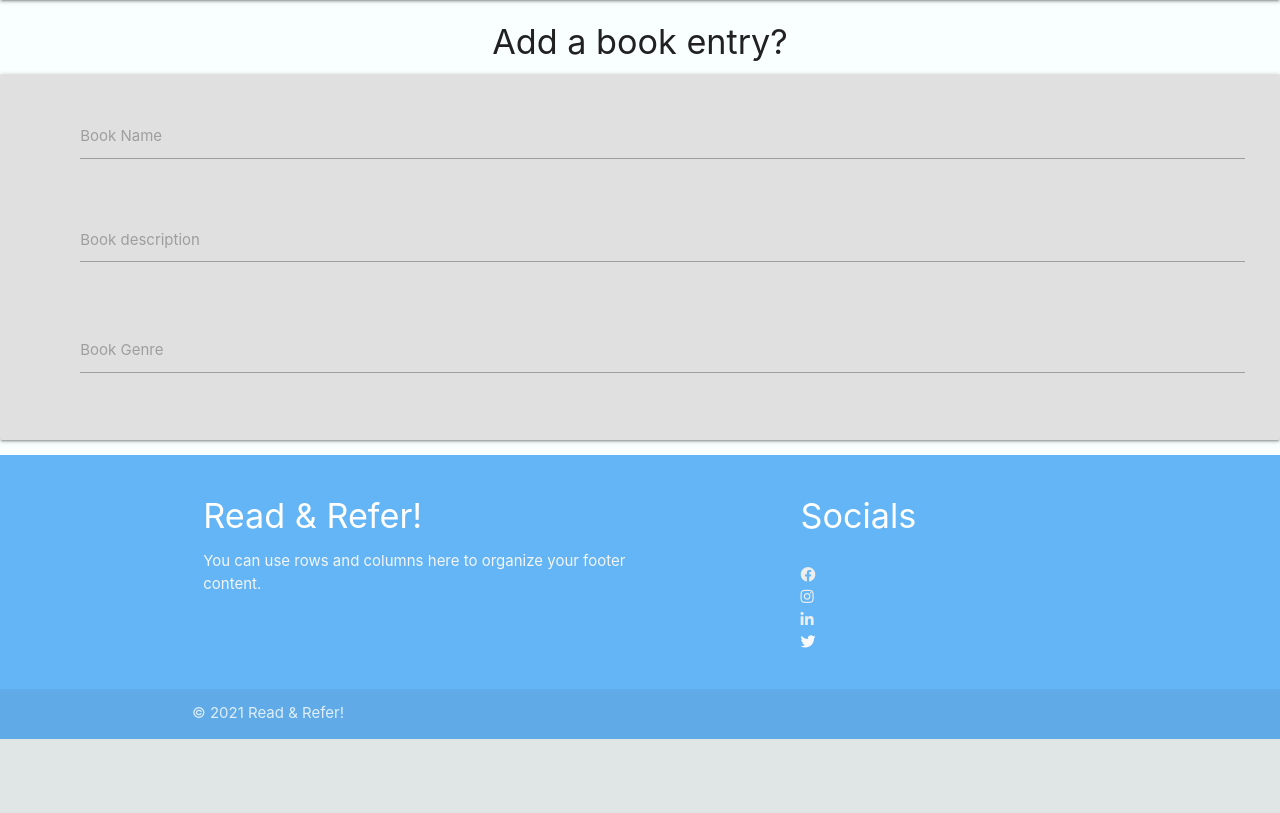
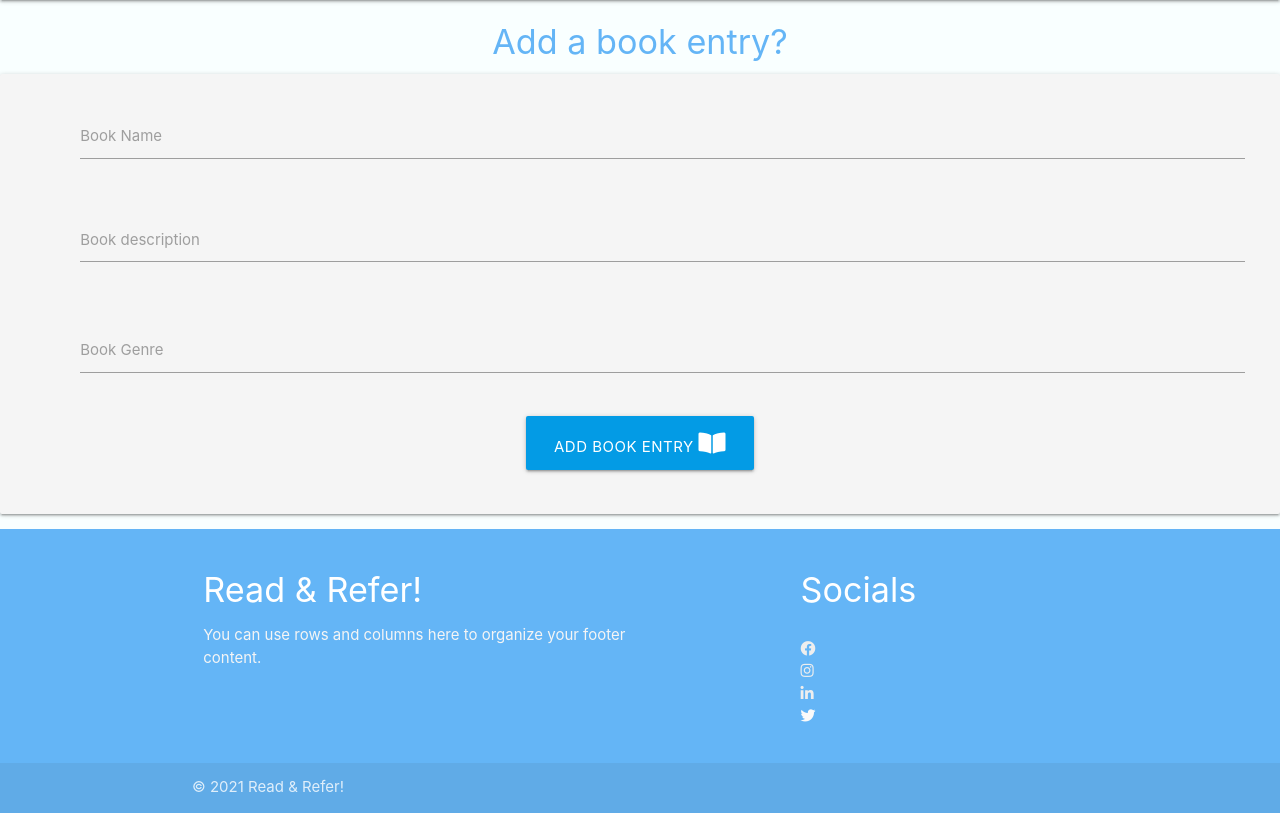
Before and after one commit to mackey123/read-and-refer, a Flask app: page /add_books in a window 1280 px wide. Shown: the part 64-877 px from the top of the page. Before the commit the page ends 803 px from the top, so only its background shows below. Run offline with Flask 2, Linux system fonts and the light colour scheme; some libraries are stand-ins or nearby versions.

Commit message:
create add_books.html and add functionality

```diff
--- a/app.py
+++ b/app.py
@@ -98,8 +98,19 @@ def logout():
     return redirect(url_for("login"))
 
 
-@app.route("/add_books")
+@app.route("/add_books", methods=["GET", "POST"])
 def add_books():
+    if request.method == "POST":
+        books = {
+            "book_name": request.form.get("book_name"),
+            "book_description": request.form.get("book_description"),
+            "book_genre": request.form.get("book_genre"),
+            "created_by": session["user"]
+        }
+        mongo.db.books.insert_one(books)
+        flash("Book Successfully added!")
+        return redirect(url_for("get_books"))
+
     return render_template("add_books.html")
 
 
--- a/static/css/style.css
+++ b/static/css/style.css
@@ -17,7 +17,10 @@ body {
 
 /* main styles */
 
-
+.entry{
+    color: #64b5f6;
+    text-align: center;
+}
 
 .reg{
     color: #64b5f6;
--- a/templates/add_books.html
+++ b/templates/add_books.html
@@ -2,10 +2,10 @@
 {% block content %}
 
 
-<h4 class="center-align">Add a book entry?</h4>
+<h4 class="entry">Add a book entry?</h4>
 
-<div class="row card-panel grey lighten-2">
-    <form class="col s12" method="POST" action="">
+<div class="row card-panel grey lighten-4">
+    <form class="col s12" method="POST" action=" {{ url_for('add_books') }}">
 
         <div class="row">
             <div class="input-field col s12">
@@ -15,13 +15,15 @@
                 <label for="book_name">Book Name</label>
             </div>
         </div>
+
         <div class="row">
             <div class="input-field col s12">
                 <i class="prefix light-blue-text text-darken-4"></i>
-                <textarea id="book_description" minlength="5" maxlength="350" name="" class="materialize-textarea validate" required></textarea>
+                <textarea id="book_description" minlength="5" maxlength="350" name="book_description" class="materialize-textarea validate" required></textarea>
                 <label for="book_description">Book description</label>
             </div>
         </div>
+
         <div class="row">
             <div class="input-field col s12">
                 <i class="prefix light-blue-text text-darken-4"></i>
@@ -30,6 +32,14 @@
                 <label for="book_genre">Book Genre</label>
             </div>
         </div>
+
+        <div class="row">
+            <div class="col s12 center-align">
+                <button type="submit" class="btn-large light-blue darken-1 tesxt-shadow">
+                    Add Book Entry  <i class="fas fa-book-open"> </i>
+                </button>
+            </div>
+        </div>
     </form>
 </div>
 
```
Also changed, not shown: templates/books.html (+6 -5 lines), 1 other file.
